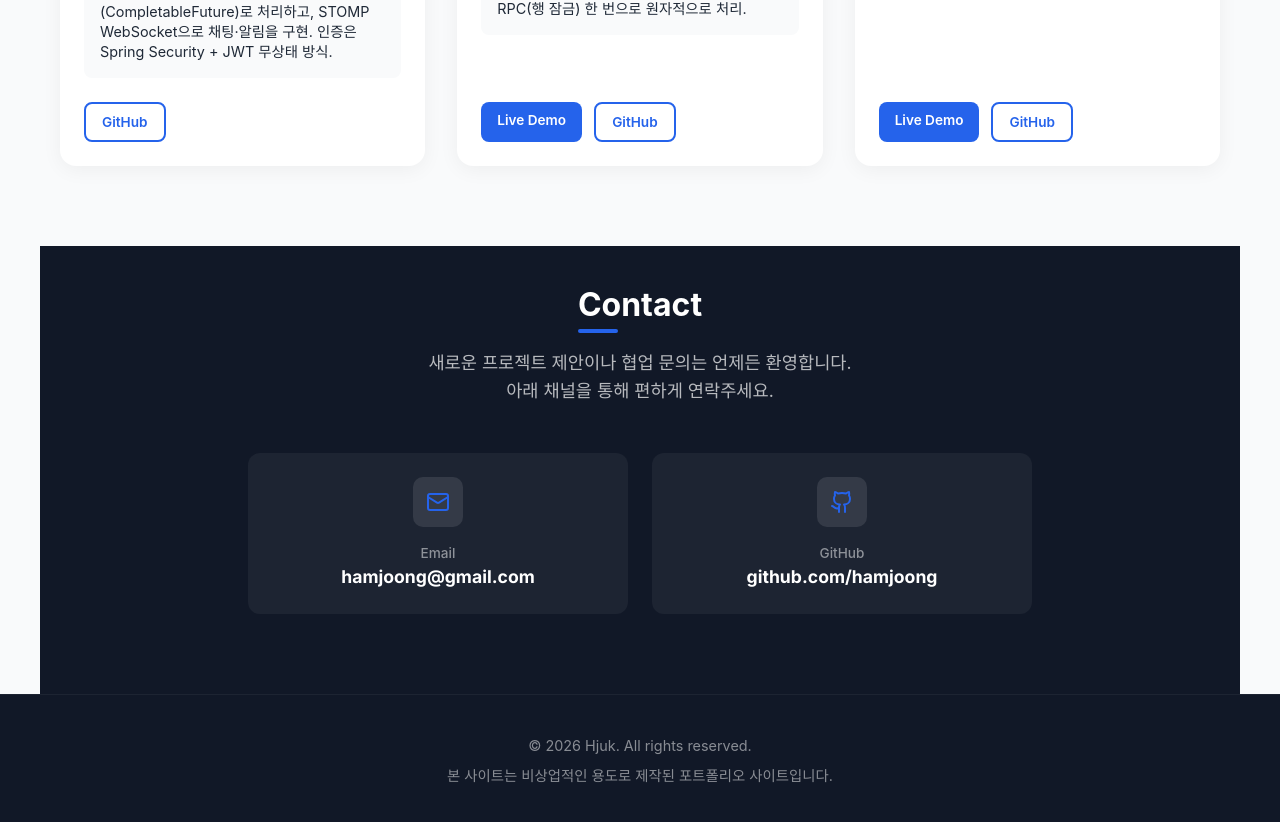
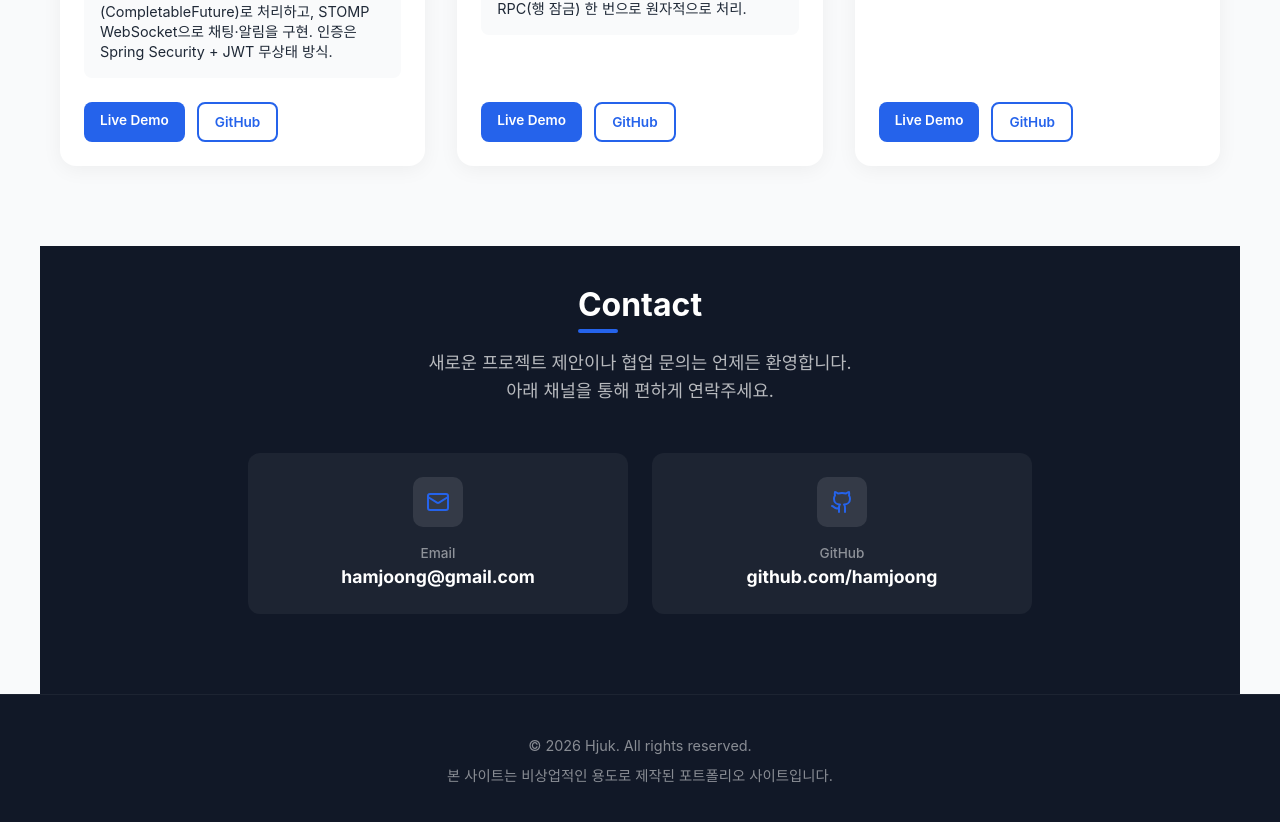
Before and after one commit to hamjoong/portfolio, a React (Vite) app in the folder blog3/: page / in a window 1280 px wide. Shown: the part 2414-3236 px from the top of the page. Built offline with nearby package versions, Linux system fonts and the light colour scheme; a web font is replaced by a local one.

Commit message:
Developer Portfolio Blog3

```diff
--- a/blog3/src/constants/projects.ts
+++ b/blog3/src/constants/projects.ts
@@ -1,8 +1,7 @@
 import { Project } from '../types/Project';
 
 // 저장소는 같은 이름(hamjoong/portfolio)으로 재생성되므로 GitHub 링크는 인프라 이전 후에도 유지됨.
-// 데모 링크(demo)는 값이 없으면 화면이 버튼을 숨긴다. devcodehub는 AWS(CloudFront)를 모두 삭제했고
-// 새 호스팅이 정해지지 않았으므로 데모 링크를 두지 않는다. 호스팅을 정하면 최종 주소를 넣는다.
+// 데모 링크(demo)는 값이 없으면 화면이 버튼을 숨긴다. devcodehub는 프론트 Vercel + 백엔드 Render(무료, 슬립 있음)로 이전했다.
 // shopping mall의 Vercel 주소는 컷오버에서 같은 이름으로 재생성하며, 달라지면 여기도 바꾼다.
 const REPO = 'https://github.com/hamjoong/portfolio/tree/main';
 
@@ -14,7 +13,7 @@ export const PROJECTS: Project[] = [
     stack: ['React 19', 'TypeScript', 'Tailwind CSS', 'Spring Boot', 'PostgreSQL(Supabase)', 'WebSocket(STOMP)', 'Docker'],
     problem: '여러 AI 모델의 코드 리뷰 응답을 기다리는 동안의 지연과, 실시간 채팅·알림 구현.',
     solution: 'AI 호출을 전용 스레드 풀에서 병렬(CompletableFuture)로 처리하고, STOMP WebSocket으로 채팅·알림을 구현. 인증은 Spring Security + JWT 무상태 방식.',
-    links: { github: `${REPO}/devcodehub` },
+    links: { demo: 'https://devcodehub-hamjoong.vercel.app', github: `${REPO}/devcodehub` },
   },
   {
     title: 'shopping mall',
```
